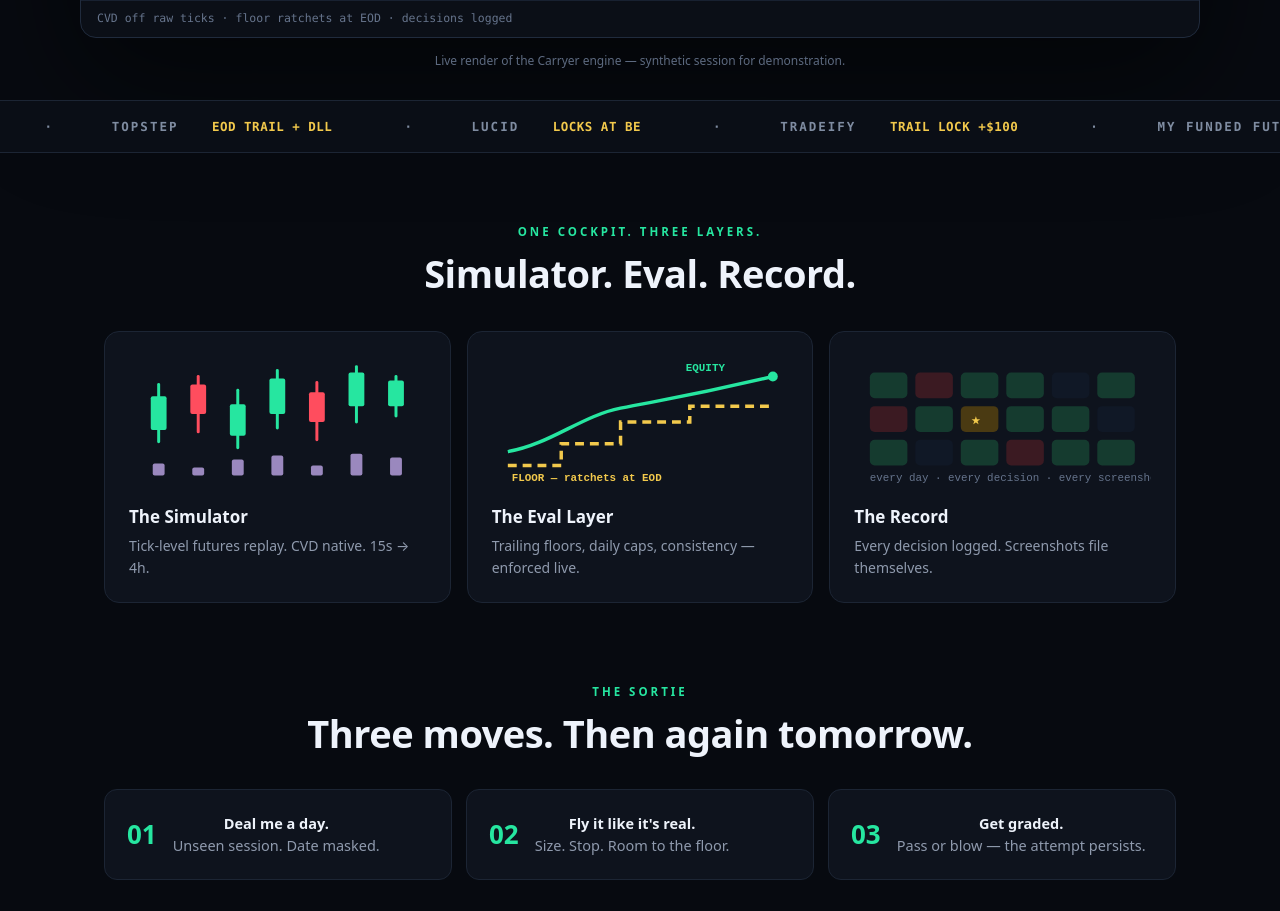
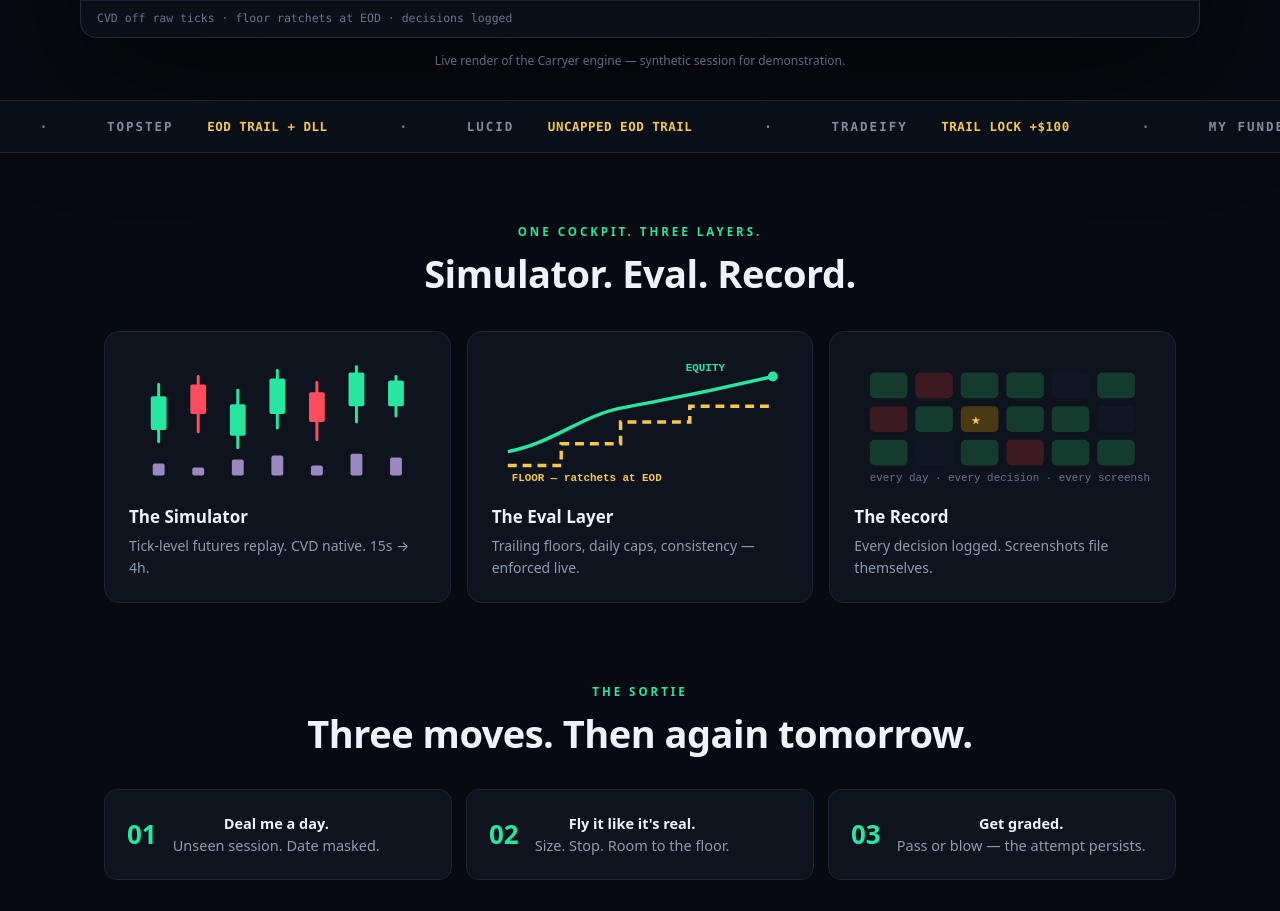
Before and after one commit to microb-nq/microb-nq.github.io, a plain HTML site: page index.html in a window 1280 px wide. Shown: the part 1506-2417 px from the top of the page. Drawn offline with Linux system fonts and the light colour scheme.

Commit message:
Correct Lucid mechanic — uncapped EOD trail (live-confirmed)

```diff
--- a/index.html
+++ b/index.html
@@ -211,7 +211,7 @@ footer a{color:#7f8ca1}
 <div class="tickwrap slow firmtick mono" aria-hidden="true"><div class="tick" id="tk2">
   <span>APEX <span class="mech">EOD TRAIL</span></span><span>·</span>
   <span>TOPSTEP <span class="mech">EOD TRAIL + DLL</span></span><span>·</span>
-  <span>LUCID <span class="mech">LOCKS AT BE</span></span><span>·</span>
+  <span>LUCID <span class="mech">UNCAPPED EOD TRAIL</span></span><span>·</span>
   <span>TRADEIFY <span class="mech">TRAIL LOCK +$100</span></span><span>·</span>
   <span>MY FUNDED FUTURES <span class="mech">EOD · INTRADAY · STATIC</span></span><span>·</span>
   <span>CONSISTENCY <span class="mech">BOTH BASES MODELED</span></span><span>·</span>
@@ -410,7 +410,7 @@ function closeBar(){
     if(hi-lo>30) S.fib={hi:hi, lo:lo, life:90};
   }
   if(S.mins%EOD===0){
-    const nf=Math.min(50000, Math.max(S.floor, S.real-2000));
+    const nf=Math.max(S.floor, S.real-2000);
     if(nf>S.floor+1){ S.floor=nf; say("🌙 settled — floor ratchets to $"+fmt(nf), true); }
     else say("🌙 settled", null);
     S.day++; if(S.day>9){ reset(); return; }
```
